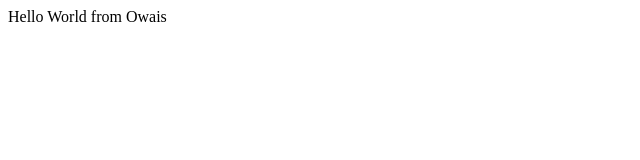
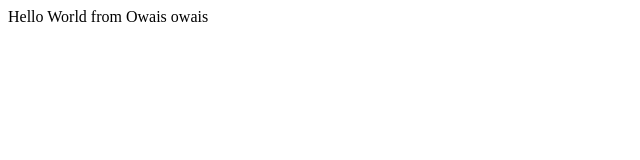
Before and after one commit to owaissiddiqui88/Practice, a plain HTML site: page index.html in a window 1280 px wide. Shown: the full height of the page, 0-640 px from the left. Drawn offline with Linux system fonts and the light colour scheme.

Commit message:
owais owais.html

```diff
--- a/index.html
+++ b/index.html
@@ -7,7 +7,7 @@
 </head>
 <body>
     <div>
-        Hello World from Owais
+        Hello World from Owais owais
     </div>
 </body>
 </html>
```
